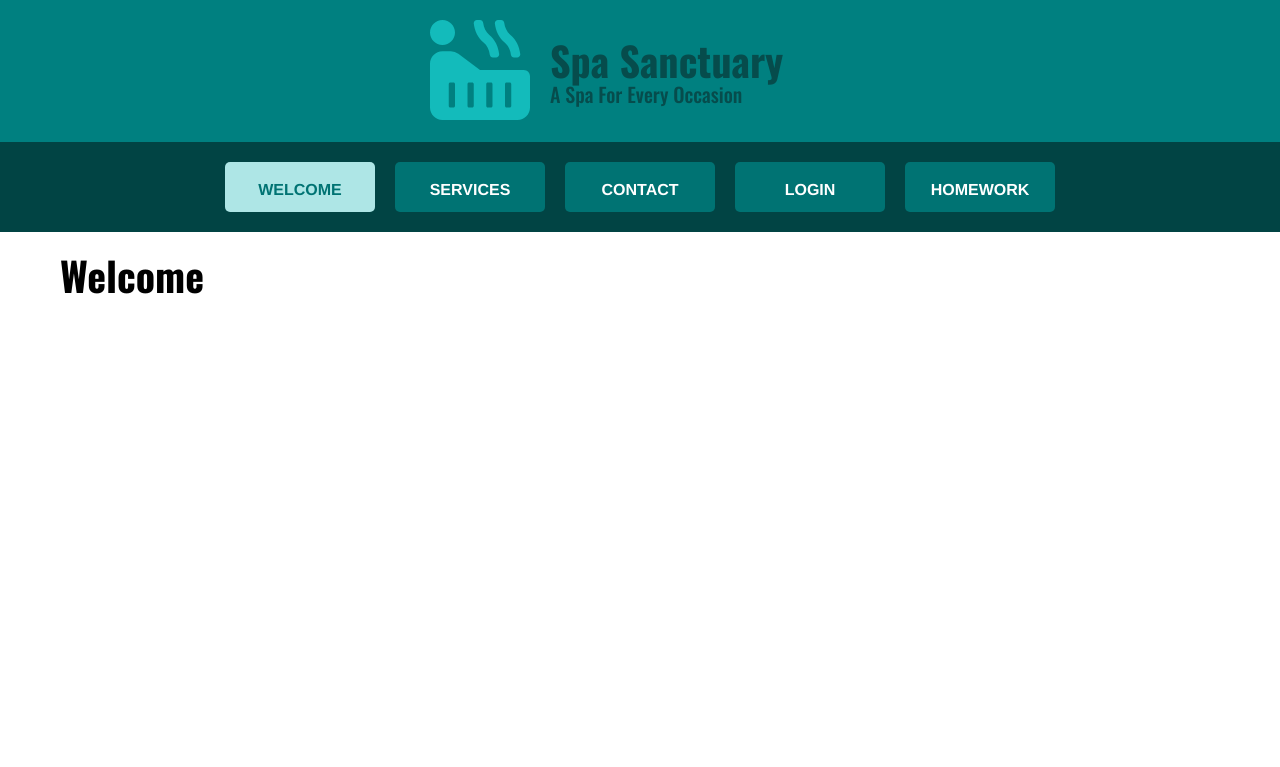
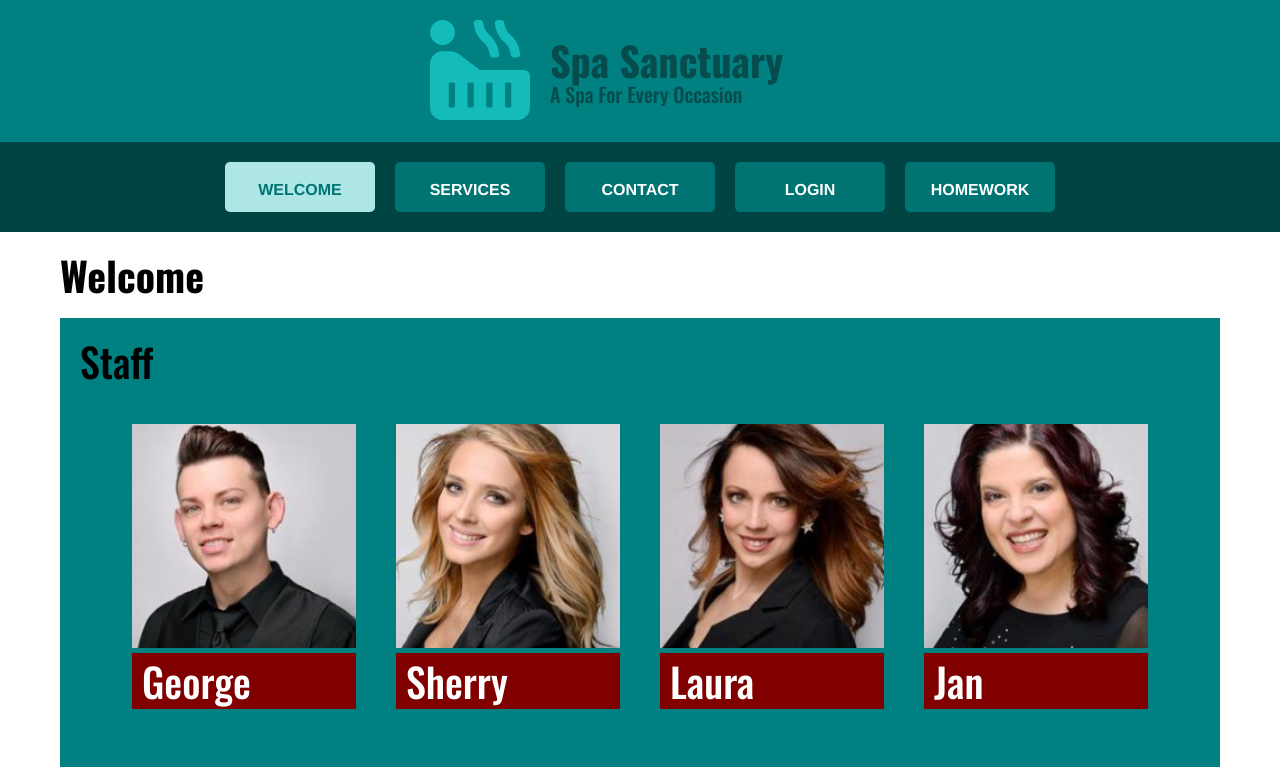
Before and after one commit to christinal59/Web-1-Li-Christina-Final, a React (Create React App) app: page / in a window 1280 px wide. Shown: the top 767 px of the page. Built offline with nearby package versions, Linux system fonts and the light colour scheme.

Commit message:
Adding Staff

```diff
--- a/src/React/Layout/Main.jsx
+++ b/src/React/Layout/Main.jsx
@@ -52,4 +52,9 @@ const MainStyled = styled.main`
         margin: 0px 0px 20px;
         font-size: 40px;
     }
+
+    h3 {
+        margin: 0px 0px 20px;
+        font-size: 40px;
+    }
 `;
--- /dev/null
+++ b/src/React/Welcome/Staff/Staff.jsx
@@ -0,0 +1,42 @@
+import React from 'react';
+import styled from 'styled-components';
+
+
+
+/* Scripts ---------------------------*/
+import { staffData } from './staffData.js';
+
+/* Components ---------------------------*/
+import StaffMember from './StaffMember.jsx';
+
+
+const Staff = () => {
+
+    return (
+        <StaffStyled className='Staff'>
+            <h3>Staff</h3>
+            <div className="wrapper">
+            {
+                    staffData.map((member)=> {
+                        return<StaffMember member= { member }/>
+                    })
+
+            }
+            </div>
+        </StaffStyled>
+    );
+}
+
+export default Staff;
+
+const StaffStyled = styled.div`
+    background-color: teal;
+    padding: 20px;
+    margin: 20px 0px;
+
+    .wrapper{
+    display: flex;
+    justify-content: center;
+    flex-wrap: wrap;
+    }
+`;
--- /dev/null
+++ b/src/React/Welcome/Staff/StaffMember.jsx
@@ -0,0 +1,43 @@
+import React from 'react';
+import styled from 'styled-components';
+
+/* Scripts ---------------------------*/
+import{defaultMediaQueries} from 'React/common/useMediaQuery.js';
+
+const StaffMember = ({member}) => {
+
+    return (
+        <StaffMemberStyled className='StaffMember'>
+            <img src={ member.image} alt={ member.name }/>
+            <h3>{ member.name }</h3>
+        </StaffMemberStyled>
+    );
+}
+
+export default StaffMember;
+
+const StaffMemberStyled = styled.div`
+    width: 45%;
+    margin: 5px;
+
+    @media ${defaultMediaQueries.mdUp} {
+        width: 30%;
+        margin: 15px;
+    }
+
+    @media ${defaultMediaQueries.lgUp} {
+        width: 20%;
+        margin: 20px;
+    }
+    img {
+        width: 100%;
+        display: black;
+    }
+
+    h3 {
+        color: white;
+        background-color: maroon;
+        margin: 0px;
+        padding: 5px 10px;
+    }
+`;
--- a/src/React/Welcome/Welcome.jsx
+++ b/src/React/Welcome/Welcome.jsx
@@ -1,11 +1,14 @@
 import React from 'react';
 import styled from 'styled-components';
+
+import Staff from './Staff/Staff.jsx';
 
 const Welcome = () => {
 
     return (
         <WelcomeStyled className='Welcome'>
             <h1>Welcome </h1>
+            <Staff/>
         </WelcomeStyled>
     );
 }
```
